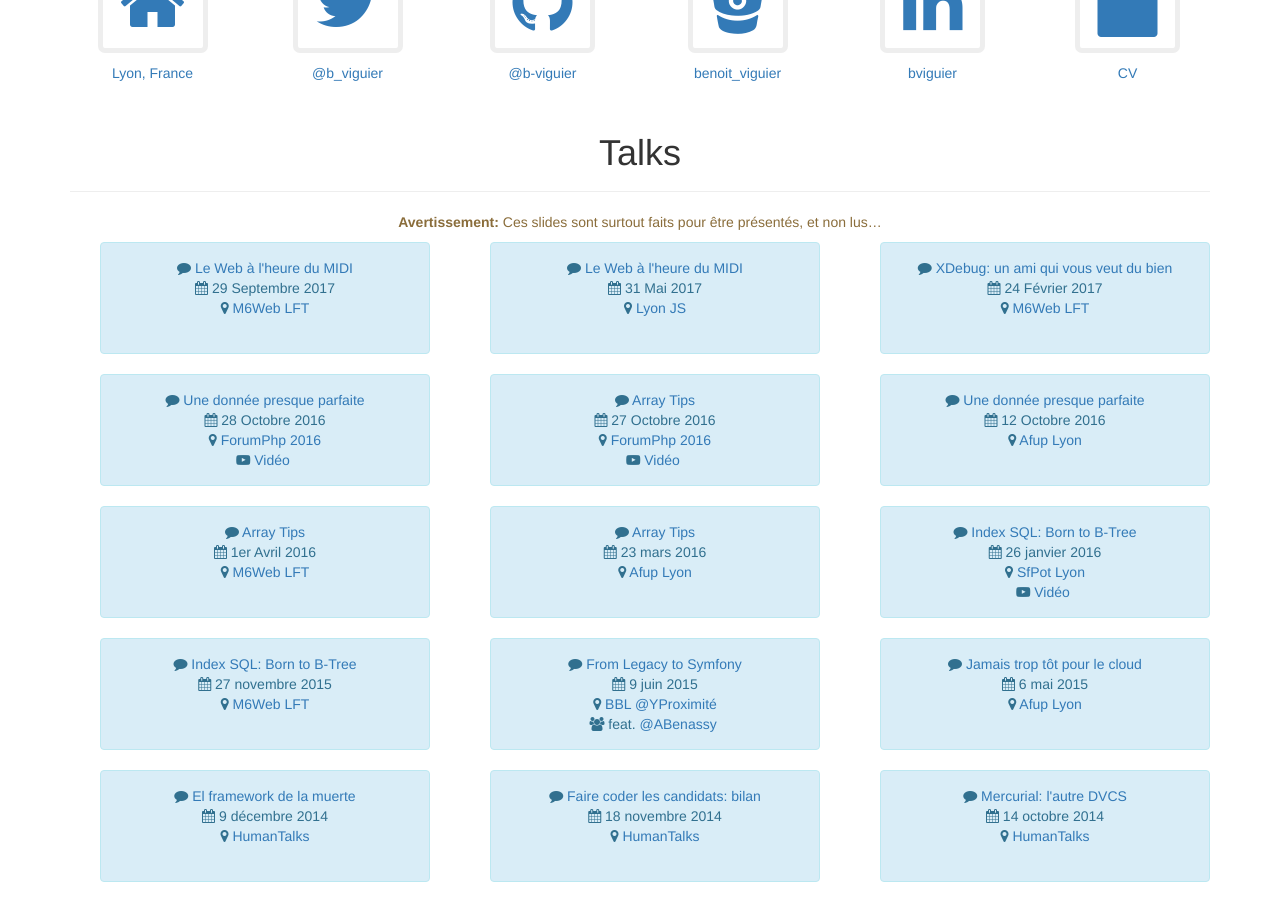
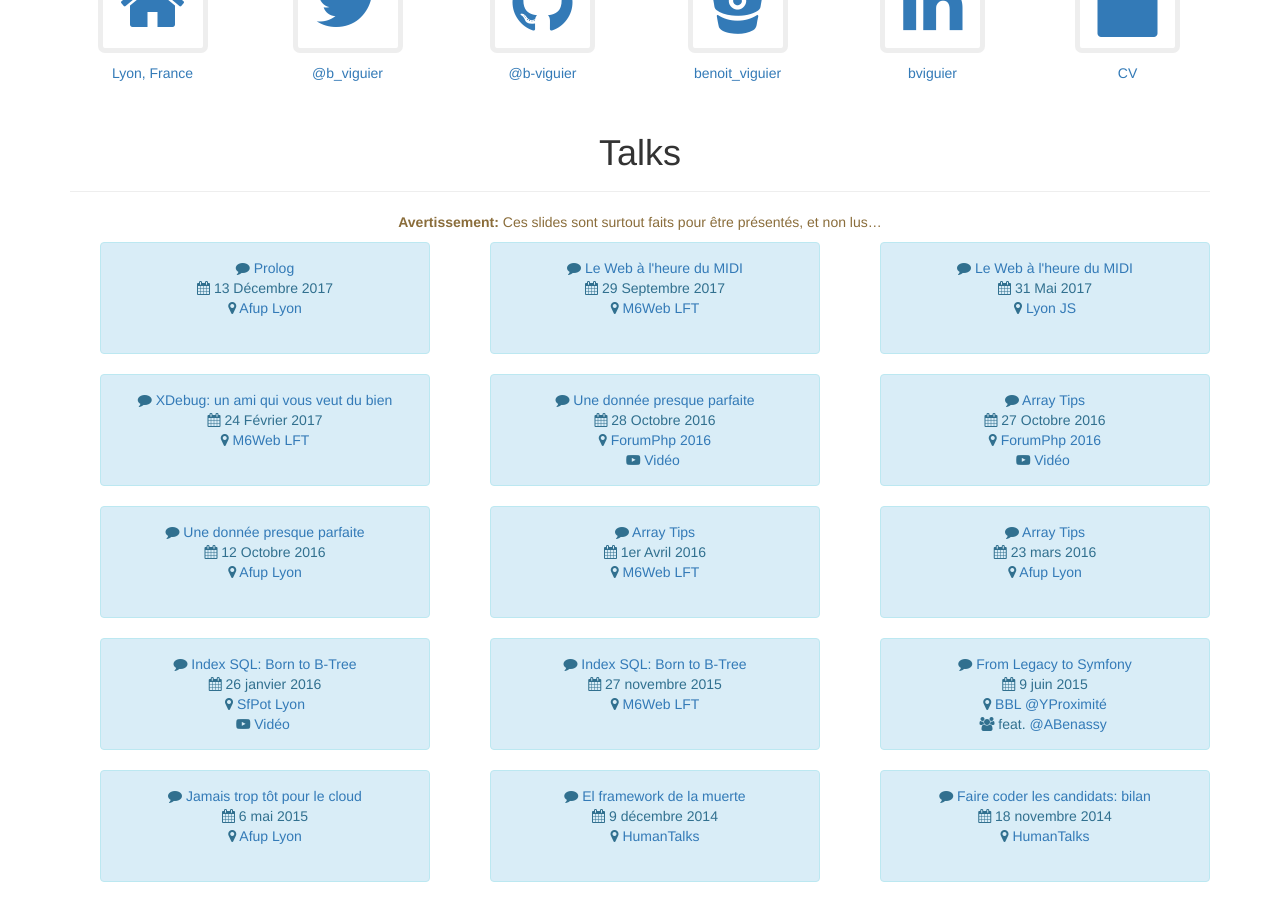
Before and after one commit to b-viguier/b-viguier.github.io, a Jekyll site: the page built from index.html, in a window 1280 px wide and 900 px high, scrolled down 436 px. Built offline with Jekyll 4.4.1, drawn with Linux system fonts in a browser that asks for light colours; nearby versions of some CDN libraries.

Commit message:
Added Prolog talk

```diff
--- a/_data/talks.yml
+++ b/_data/talks.yml
@@ -1,3 +1,9 @@
+-
+    title: Prolog
+    url: downloads/talks/AfupLyon-Prolog.pdf
+    date: 13 Décembre 2017
+    event: Afup Lyon
+    event_url: https://www.meetup.com/fr-FR/afup-lyon-php/events/245586341/
 -
     title: Le Web à l'heure du MIDI
     url: downloads/talks/M6WLFT-MidiHour.pdf
```
Also changed, not shown: 1 other file.
